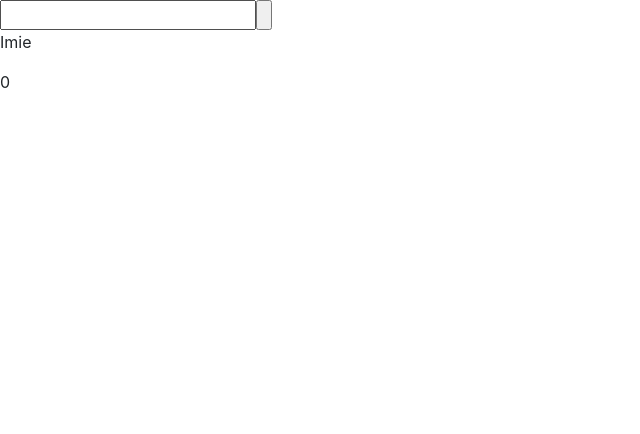
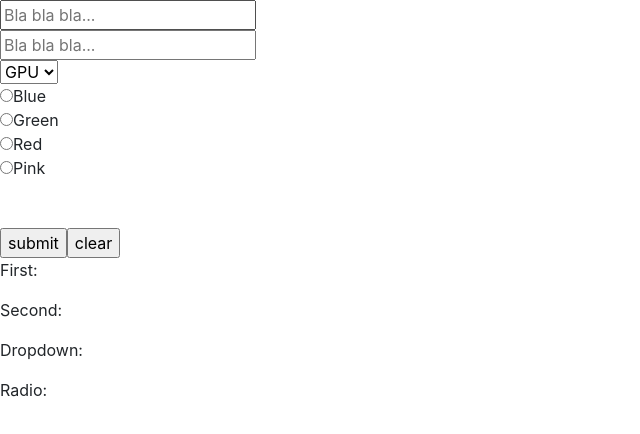
Before and after one commit to f4mno123/PZAW, a React (Create React App) app: page / in a window 1280 px wide. Shown: the top 434 px of the page, without its empty margins (0-640 px from the left). Built offline with nearby package versions, Linux system fonts and the light colour scheme.

Commit message:
9-10-2024 czesc 2

```diff
--- /dev/null
+++ b/src/Form.js
@@ -0,0 +1,120 @@
+
+import React, { useState, useRef } from 'react';
+
+function Form () {
+
+    const [first, setFirst] = useState("");
+    const [second, setSecond] = useState("");
+    const [dropdown, setDropdown] = useState("");
+    const [radio, setRadio] = useState("");
+    const firstRef = useRef();
+    const secondRef = useRef();
+    const dropdownRef = useRef();
+    const radioRef = useRef();
+
+    function onSelect(color) {
+        setRadio(color);
+    }
+
+    function handleChangeBackground() {
+        if (radio === "Blue") {
+            document.body.style.backgroundColor = "blue";
+        } else if (radio === "Green") {
+            document.body.style.backgroundColor = "green";
+        } else if (radio === "Red") {
+            document.body.style.backgroundColor = "red";
+        } else if (radio === "Pink") {
+            document.body.style.backgroundColor = "pink";
+        }
+    }
+
+
+
+    return (
+        <form >
+            <input ref={firstRef} type="text"  placeholder="Bla bla bla..." required onChange={(event) => {
+                setFirst(event.target.value);
+            }}/>
+
+            <br/>
+
+            <input ref={secondRef} type="text" placeholder="Bla bla bla..."required onChange={(event) => {
+                setSecond(event.target.value);
+            }} />
+
+            <br/>
+
+            <select ref={dropdownRef} onChange={(event) => {
+                setDropdown(event.target.value);
+                console.log(event.target.value);
+            }}>
+                <option value="GPU">GPU</option >
+                <option value="CPU">CPU</option>
+                <option value="RAM">RAM</option>
+            </select>
+
+            <br/>
+
+
+
+            <fieldset ref={radioRef}>
+            <input type="radio" name="radbut" radioGroup='group' value={"Blue"}required onClick={() => {
+                onSelect("Blue");
+            }}/>
+            <label>Blue</label>
+            <br/>
+            <input type="radio"  name="radbut"  value={"Green"}required onClick={() => {
+                onSelect("Green");
+            }} />
+            <label>Green</label>
+            <br/>
+            <input type="radio"  name="radbut" radioGroup="group" value={"Red"}required  onClick={() => {
+                onSelect("Red");
+            }}/>
+            <label>Red</label>
+            <br/>
+            <input type="radio"  name="radbut" radioGroup="group" value={"Pink"} required onClick={() => {
+                onSelect("Pink");
+            }}/>
+            <label>Pink</label>
+            </fieldset>
+            <br/>
+
+            <br/>
+
+            <input type="button" value={"submit"} onClick={() => {
+
+                console.log(second);
+                console.log(dropdown);
+                console.log(radio);
+                console.log(first);
+
+                handleChangeBackground();
+            }}/>
+            <input type="button" value={"clear"} onClick={() => {
+                setFirst("");
+                setSecond("");
+                setDropdown("");
+                setRadio("");
+                firstRef.current.value = "";
+                secondRef.current.value = "";
+                dropdownRef.current.value = "";
+                radioRef.current.value = "white";
+
+
+            } }/>
+
+            <div>
+                <p>First: {first}</p>
+                <p>Second: {second}</p>
+                <p>Dropdown: {dropdown}</p>
+                <p>Radio: {radio}</p>
+            </div>
+        </form>
+
+
+
+    );
+}
+
+export default Form;
--- a/src/index.js
+++ b/src/index.js
@@ -5,12 +5,13 @@ import './index.css';
 import App from './App';
 import Sci from './Sci';
 import NewComponent from './NewComponent';
+import Form from './Form';
 // import reportWebVitals from './reportWebVitals';
 
 const root = ReactDOM.createRoot(document.getElementById('root'));
 root.render(
   <React.StrictMode>
-    <NewComponent/>
+    <Form/>
   </React.StrictMode>
 );
 
```
